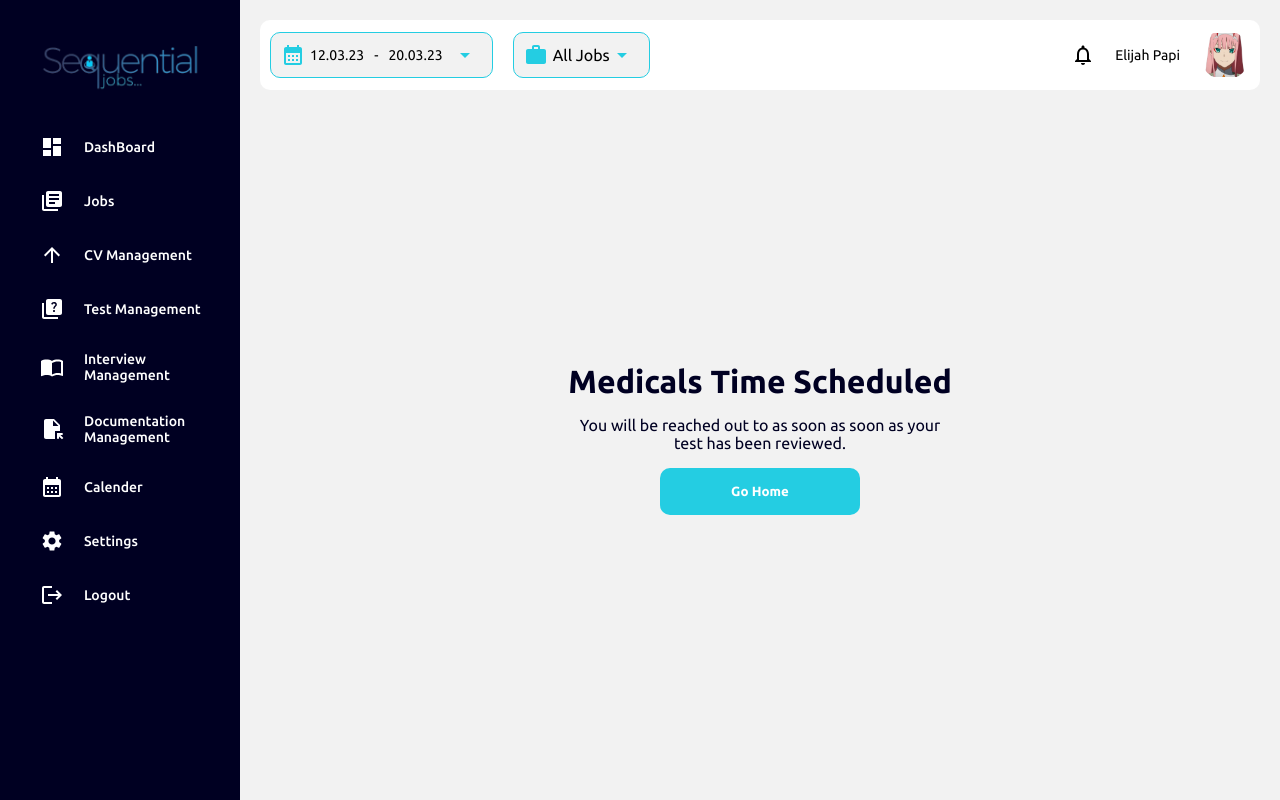
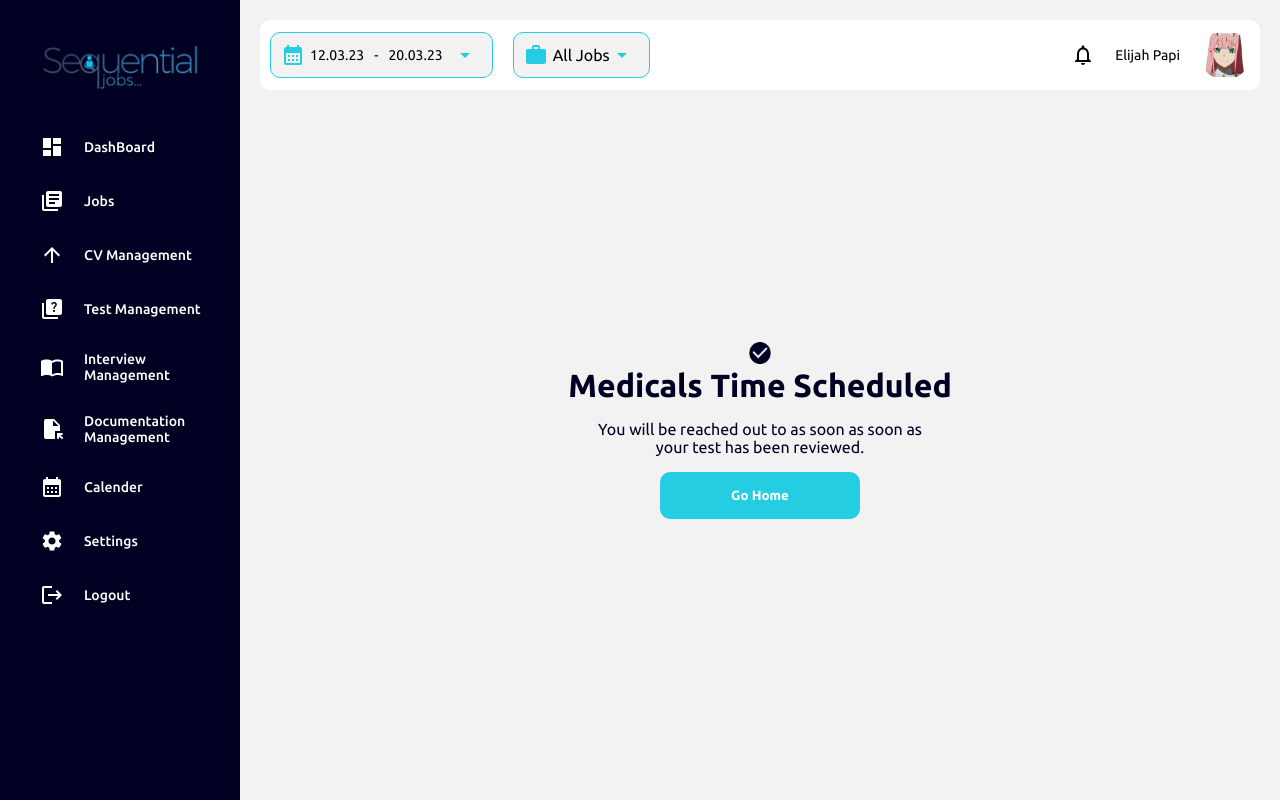
Before and after one commit to Tomation-Solution/sequential-job-revamp, a React (Create React App) app: page /medicals_scheduleinfo in a window 1280 px wide. Built offline with nearby package versions, Linux system fonts and the light colour scheme.

Commit message:
created a reuseable component for greetings

```diff
--- /dev/null
+++ b/src/components/Greetings/Greetings.style.tsx
@@ -0,0 +1,25 @@
+import styled from "styled-components";
+export const GreetingContainer= styled.div`
+    padding: 1rem;
+    color: #000022;
+    text-align: center;
+    max-width: 560px;
+    display: block;
+    img{
+        width: 22px;
+        height: 22px;
+        /* display: block; */
+    }
+    h2{
+        font-size: 1.5rem;
+    }
+    p{
+        padding: 1rem 0;
+    }
+    @media screen and (min-width: 500px) {
+        h2{font-size:2rem}
+        p{
+        padding: 1rem 6rem;
+        }
+    }
+`
--- /dev/null
+++ b/src/components/Greetings/Greetings.tsx
@@ -0,0 +1,24 @@
+import Button from "../Button/Button"
+import { GreetingContainer } from "./Greetings.style"
+import TickImg from '../../assets/tick.png'
+
+
+type Prop ={
+    title:string;
+    body:string;
+    onClick:(e:React.MouseEvent<HTMLButtonElement>)=>void,
+    buttonName?:string
+}
+const Greetings = ({title,body,onClick,buttonName='Go Home'}:Prop):React.ReactElement=>{
+    return (
+    <GreetingContainer>
+        <img src={TickImg} alt="mark icon" />
+        <h2>{title}</h2>
+        <p>{body}</p>
+        <Button style={{'width':'200px','margin':'0 auto'}} onClick={(e)=>{
+            onClick(e)
+        }}>{buttonName}</Button>
+    </GreetingContainer>
+    )
+}
+export default Greetings
--- a/src/pages/MedicalsScheduleInfo.tsx
+++ b/src/pages/MedicalsScheduleInfo.tsx
@@ -1,39 +1,22 @@
 
 import styled from "styled-components";
 import Button from "../components/Button/Button";
+import Greetings from "../components/Greetings/Greetings";
 import TopSummaryBox from "../components/TopSummaryBox/TopSummaryBox";
 
-const MedicalsScheduleInfoContainer= styled.div`
-    padding: 1rem;
-    color: #000022;
-    text-align: center;
-    max-width: 460px;
-    display: block;
 
-    h2{
-        font-size: 1.5rem;
-    }
-    p{
-        padding: 1rem 0;
-    }
-    @media screen and (min-width: 500px) {
-        h2{font-size:2rem}
-        p{
-        padding: 1rem 2rem;
-        }
-    }
-`
 export const MedicalsScheduleInfo = ():React.ReactElement=>{
     return (
        <div style={{'display':'flex','alignItems':'center',
        'justifyContent':'center','flexDirection':'column',
        'height':'80vh',}}>
-         <MedicalsScheduleInfoContainer>
-            <img src="" alt="" />
-            <h2>Medicals Time Scheduled</h2>
-            <p>You will be reached out to as soon as soon as your test has been reviewed.</p>
-            <Button style={{'width':'200px','margin':'0 auto'}}>Go Home</Button>
-        </MedicalsScheduleInfoContainer>
+
+         <Greetings
+         title="Medicals Time Scheduled"
+         body="You will be reached out to as soon as soon as your test has been reviewed."
+         onClick={(e)=>{}}
+         buttonName='Go Home'
+         />
        </div>
     )
 }
```
Also changed, not shown: src/assets/tick.png (added).
